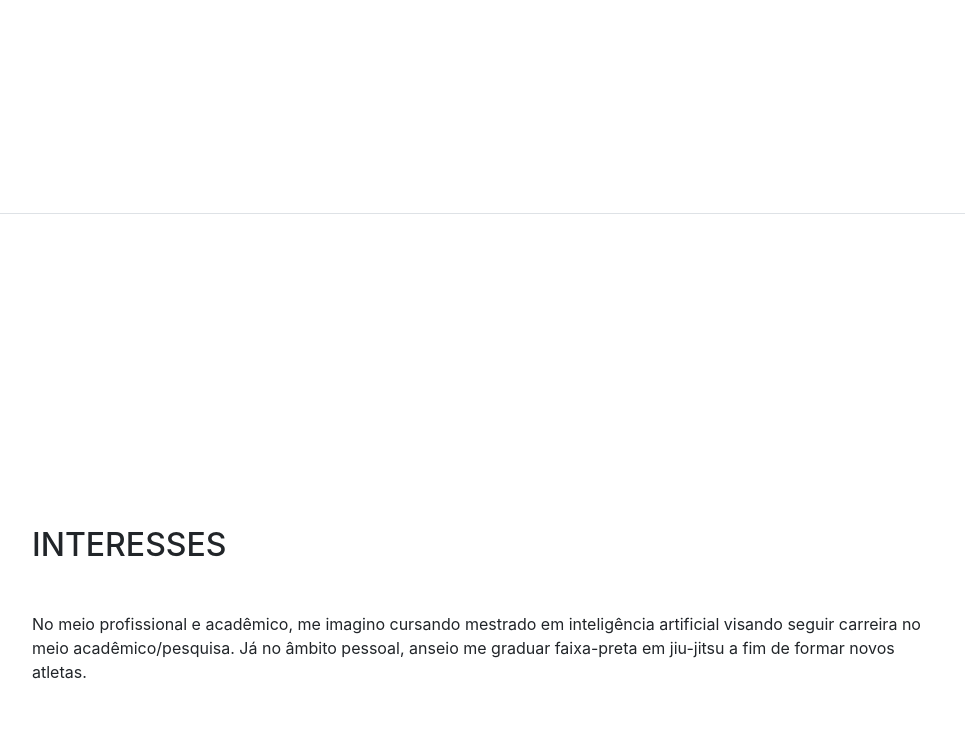
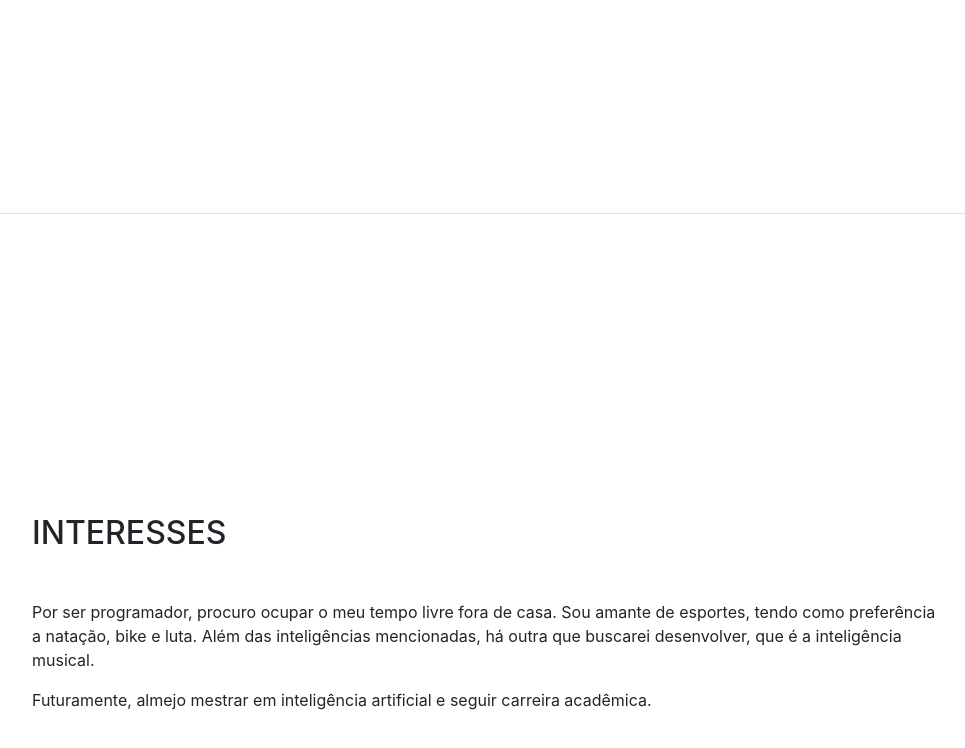
Before and after one commit to andrekenjii/hablarconandre, a website with bundled scripts: page index.html in a window 1280 px wide. Shown: the part 4066-4814 px from the top of the page, without its empty margins (288-1253 px from the left). Built offline with nearby package versions, Linux system fonts and the light colour scheme; a web font is replaced by a local one.

Commit message:
Alteração dos interesses

```diff
--- a/index.html
+++ b/index.html
@@ -314,9 +314,8 @@
     <section class="resume-section p-3 p-lg-5 d-flex flex-column" id="interests">
       <div class="my-auto">
         <h2 class="mb-5">Interesses</h2>
-        <p>No meio profissional e acadêmico, me imagino cursando mestrado em inteligência artificial visando seguir carreira
-          no meio acadêmico/pesquisa. Já no âmbito pessoal, anseio me graduar faixa-preta em jiu-jitsu a fim de formar novos
-          atletas.</p>
+        <p>Por ser programador, procuro ocupar o meu tempo livre fora de casa. Sou amante de esportes, tendo como preferência a natação, bike e luta. Além das inteligências mencionadas, há outra que buscarei desenvolver, que é a inteligência musical.</p>
+        <p class="mb-0">Futuramente, almejo mestrar em inteligência artificial e seguir carreira acadêmica.</p>
       </div>
     </section>
   </div>
```
